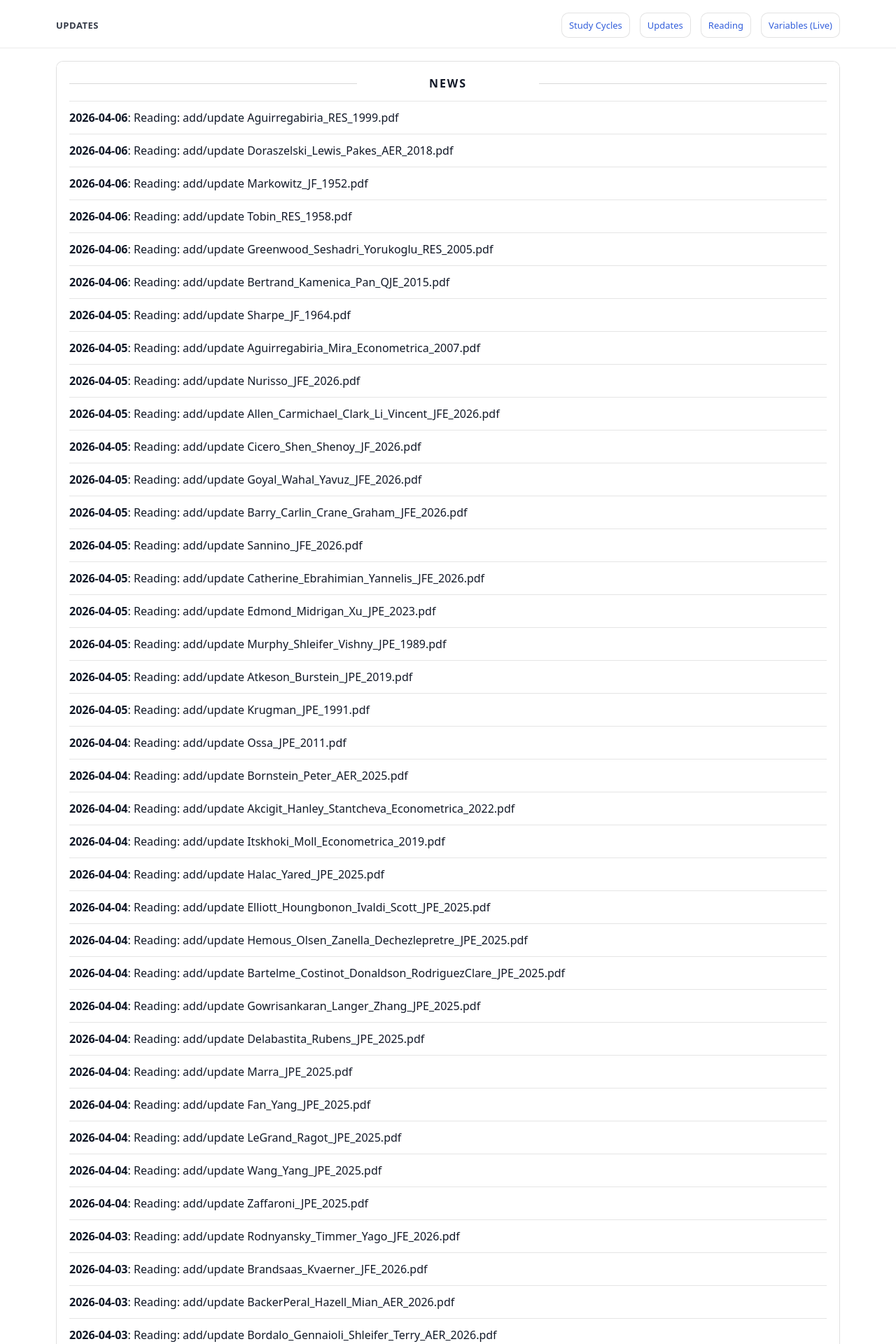
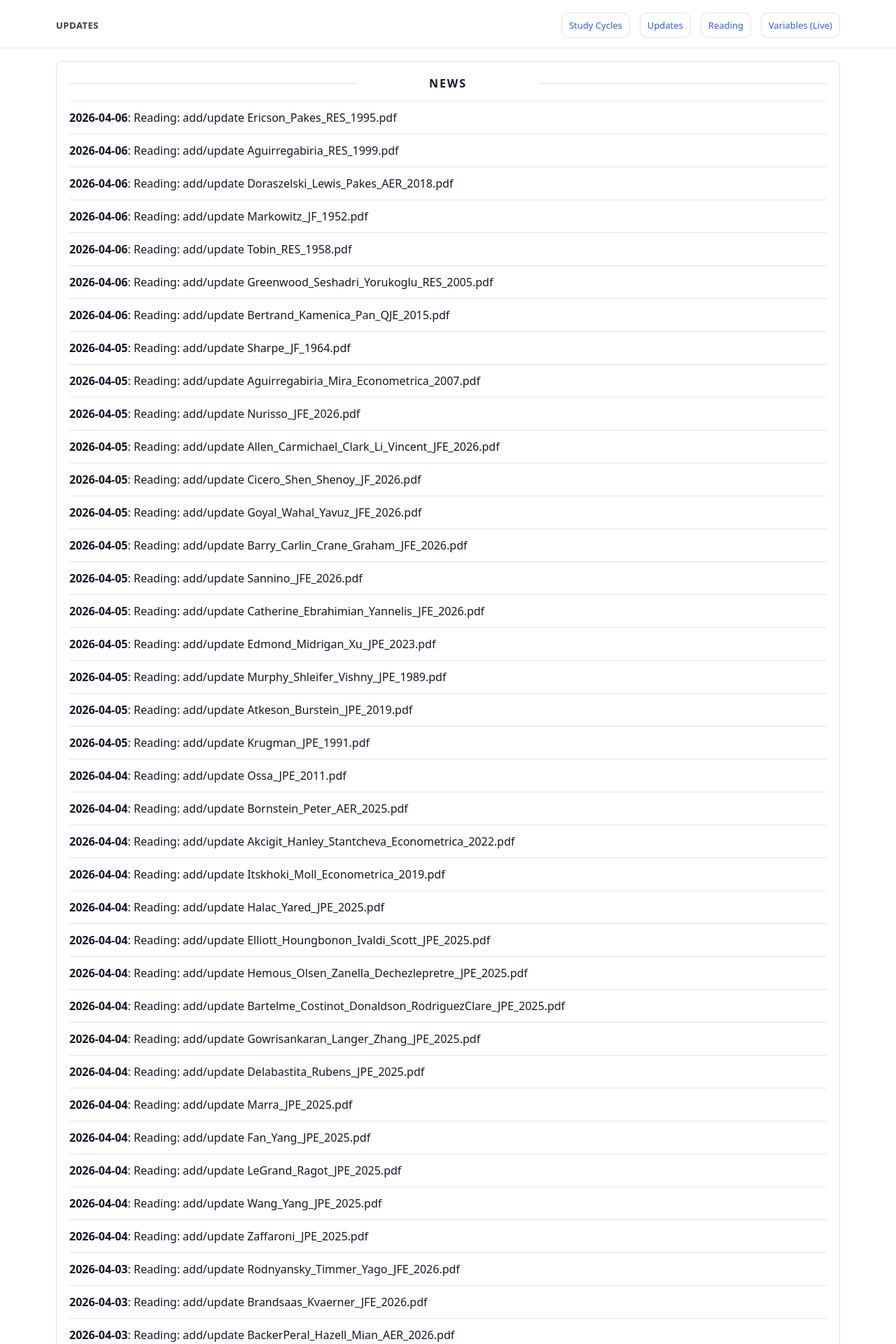
Before and after one commit to yaxinzn/study-archive, a Jekyll site: the page built from updates/index.md, in a window 1280 px wide. Shown: the top 1920 px of the page at 70% size. Built offline with Jekyll 4.4.1, drawn with Linux system fonts in a browser that asks for light colours; some of the changed text lies outside the part shown.

Commit message:
chore: update NEWS feed

```diff
--- a/_data/news.yml
+++ b/_data/news.yml
@@ -1,4 +1,7 @@
 # Auto-generated update history (sorted newest -> oldest). Do not edit manually.
+- ts: "1775466611"
+  date: "2026-04-06"
+  title: "Reading: add/update Ericson_Pakes_RES_1995.pdf"
 - ts: "1775426776"
   date: "2026-04-06"
   title: "Reading: add/update Aguirregabiria_RES_1999.pdf"
```
